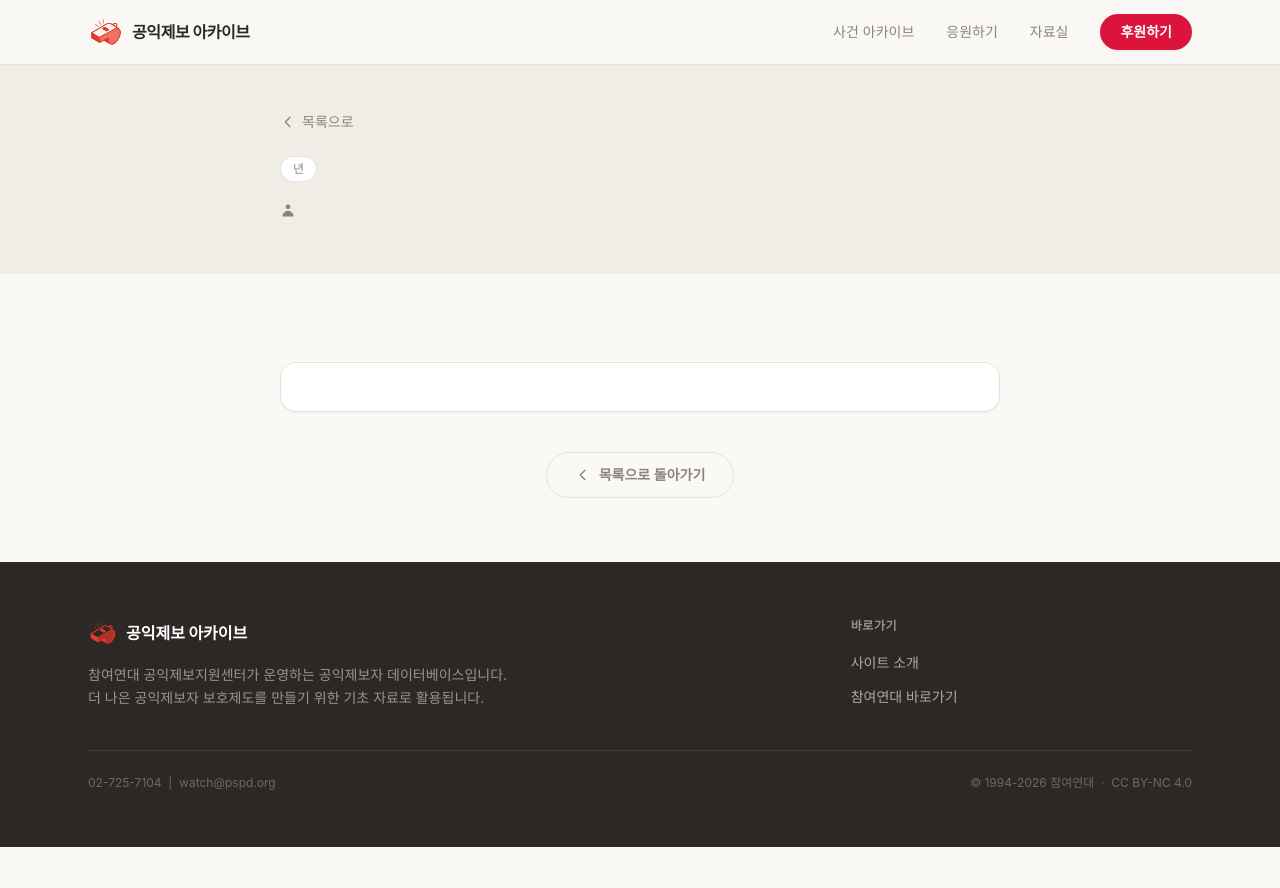
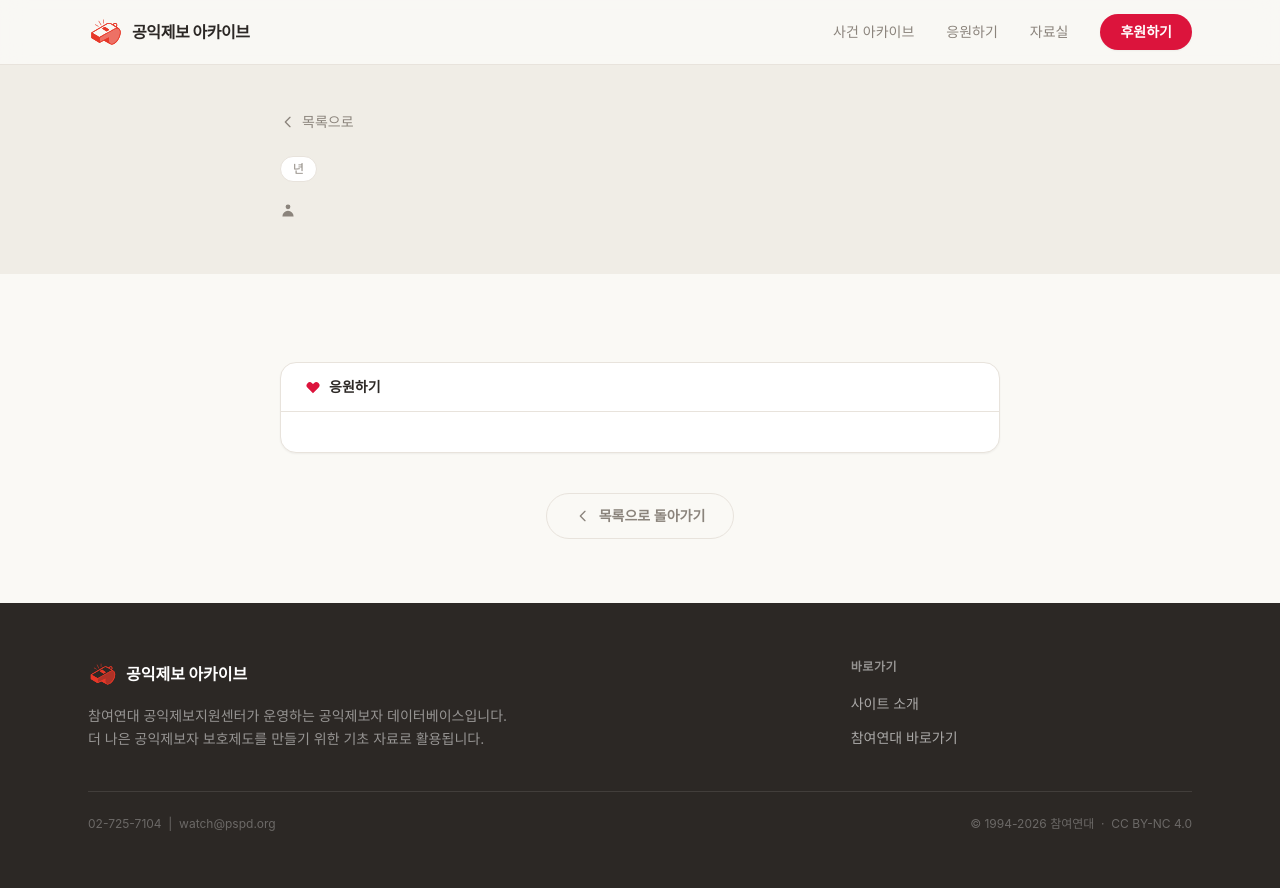
Before and after one commit to siesto-rivera/whistle, a Django app: template whistle/templates/whistle/public_detail.html in a window 1280 px wide. Before the commit the page ends 847 px from the top, so only its background shows below. Run offline with Django 4.2, Linux system fonts and the light colour scheme; the template is opened without the code that fills it, so the values that code supplies are empty; some libraries are stand-ins or nearby versions; some web fonts are replaced.

Commit message:
공개 상세페이지 Disqus 응원하기 헤더 추가
Co-Authored-By: Claude Opus 4.6 (1M context) <noreply@anthropic.com>

```diff
--- a/whistle/templates/whistle/public_detail.html
+++ b/whistle/templates/whistle/public_detail.html
@@ -339,7 +339,15 @@
         </div>
         {% endif %}
 
-        <div id="disqus_thread" class="mt-8 bg-white rounded-2xl border border-stone overflow-hidden shadow-sm p-6"></div>
+        <div class="mt-8 bg-white rounded-2xl border border-stone overflow-hidden shadow-sm">
+            <div class="px-6 py-3.5 border-b border-stone flex items-center gap-2">
+                <svg class="w-4 h-4 text-accent" fill="currentColor" viewBox="0 0 20 20">
+                    <path fill-rule="evenodd" d="M3.172 5.172a4 4 0 015.656 0L10 6.343l1.172-1.171a4 4 0 115.656 5.656L10 17.657l-6.828-6.829a4 4 0 010-5.656z" clip-rule="evenodd"/>
+                </svg>
+                <span class="font-bold text-sm text-ink">응원하기</span>
+            </div>
+            <div id="disqus_thread" class="px-6 py-5"></div>
+        </div>
         <script>
             var disqus_config = function () {
                 this.page.url = '{{ request.build_absolute_uri }}';
```
